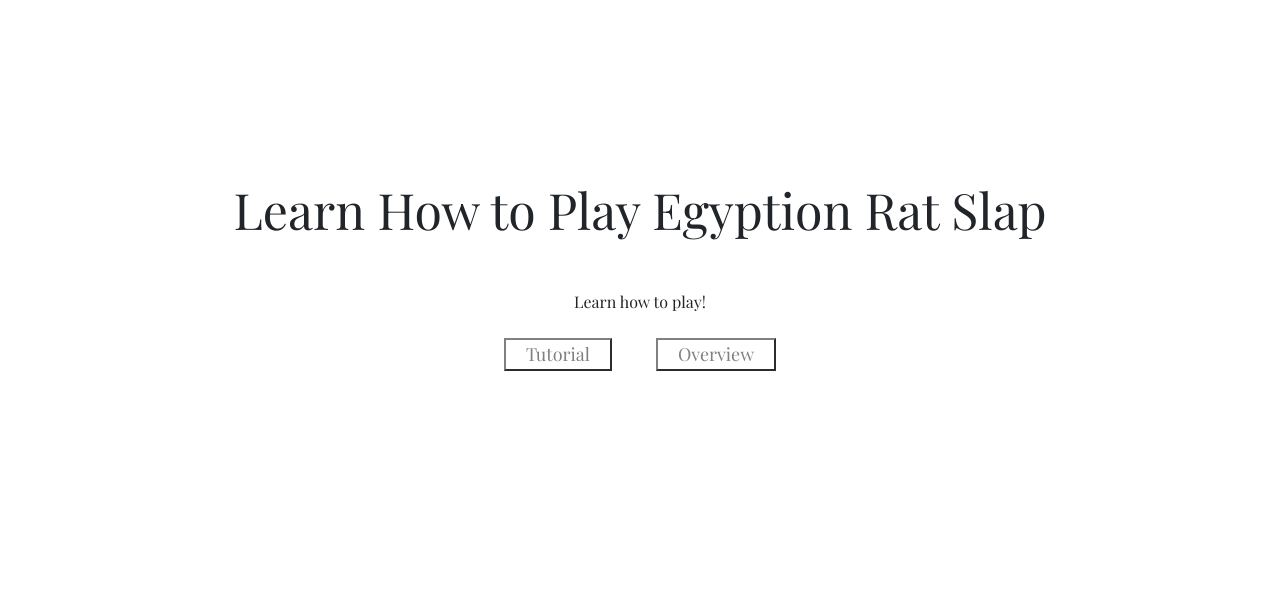
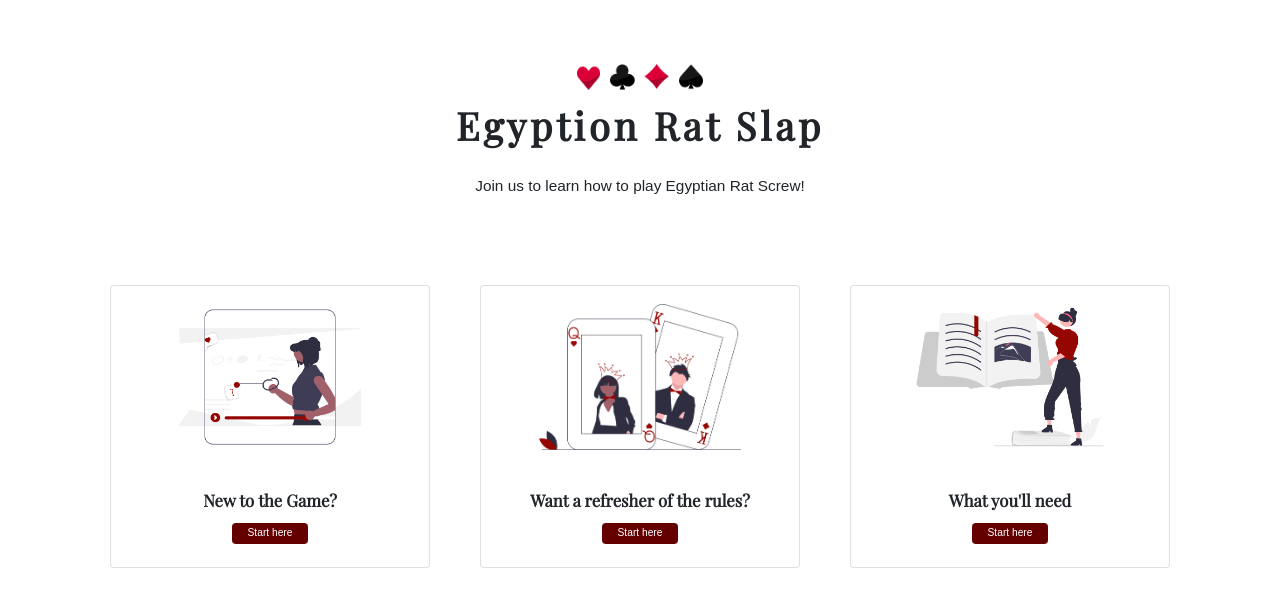
Before and after one commit to rew2155/UI_Group_Project_ERS, a Flask app: page / in a window 1280 px wide. Shown: the part 59-666 px from the top of the page. Run offline with Flask 3, Linux system fonts and the light colour scheme; some libraries are stand-ins or nearby versions; some web fonts are replaced.

Commit message:
added a home page with updates links

```diff
--- /dev/null
+++ b/static/homepage.css
@@ -0,0 +1,114 @@
+
+
+.body {
+    background-color: #F1F1F1;
+}
+
+.home-headers {
+    display: flex;
+    /* Use flexbox to center the content */
+    flex-direction: column;
+    /* Stack children vertically */
+    align-items: center;
+    /* Center align children horizontally */
+    justify-content: center;
+    /* Set the height of the container to full viewport height */
+    text-align: center;
+    /* Center the text within the container */
+}
+
+.home-icons {
+    margin-top: 5vw;
+    height: 2vw;
+    width: auto;
+}
+
+.home-msg {
+    margin: 0;
+    margin-top: 1vw;
+    font-size: 3vw;
+    margin-bottom: 2vw;
+    letter-spacing: .3vw;
+    font-weight: bold;
+}
+
+.home-subtitle {
+    margin: 0;
+    /* Remove default margin */
+    font-size: 1.2vw;
+    font-family: 'Montserrat', sans-serif;
+    font-weight: 100;
+}
+
+
+
+
+/* Override Bootstrap's column padding for a full-height card display */
+.col-md-4 {
+    padding: 0;
+    display: flex;
+    justify-content: center;
+    align-items: stretch;
+    /* This will make sure the cards stretch to the tallest one's height */
+}
+
+.card {
+    display: flex;
+    /* Enable flexbox */
+    flex-direction: column;
+    /* Stack the flex items vertically */
+    align-items: center;
+    /* Center align the flex items horizontally */
+    justify-content: center;
+    /* Center align the flex items vertically */
+    height: auto;
+    /* Set a minimum height that is greater than the width */
+    width: 25vw;
+    /* Width is smaller than the height */
+    margin: 1rem;
+    /* Provide some spacing around cards */
+}
+
+.card-title {
+    font-size: 1.3vw;
+    font-family: 'Playfair Display', 'Sans-serif';
+    font-weight: bold;
+}
+
+.card-img-top {
+    width: 80%;
+    /* Percentage of the card width */
+    height: 65%;
+    /* Maintain aspect ratio */
+    /* margin-bottom: 1rem; Space below the image */
+}
+
+.card-body {
+    display: flex;
+    flex-direction: column;
+    align-items: center;
+    justify-content: center;
+    flex-grow: 1;
+    /* Flex-grow to fill available space */
+}
+
+.card .btn {
+    display: inline-block;
+    background-color: #640000; /* Adjust color to match your button */
+    color: white;
+    padding: .4vw 1.2vw; /* Adjust padding to change size, while keeping text centered */
+    font-size: .8vw; /* Adjust font size as needed */
+    border: none;
+    border-radius: 4px; /* Adjust for rounded corners */
+    line-height: 1; /* Default line height to ensure vertical centering */
+    vertical-align: middle; /* This aligns the text vertically */
+    cursor: pointer;
+    font-family: 'Montserrat', sans-serif;
+    font-weight: 100;
+}
+
+/* Hover effect for buttons */
+.container .row .col-md-4 .card button:hover {
+    background: #c9302c;
+    /* Darker shade for hover effect */
+}
--- a/static/main.css
+++ b/static/main.css
@@ -44,11 +44,6 @@
     background-color: rgb(225, 220, 220);
 }
 
-.home-msg{
-    margin-top: 180px;
-    margin-bottom: 50px;
-    font-size: 50px;
-}
 
 .lesson-picture{
     height:210px;
--- a/templates/homepage.html
+++ b/templates/homepage.html
@@ -2,29 +2,60 @@
 
 {% block content%}
 
-<!DOCTYPE html>
 <html lang="en">
 <head>
     <meta charset="UTF-8">
     <meta name="viewport" content="width=device-width, initial-scale=1.0">
     <title>Welcome to the Quiz</title>
+    <link rel="stylesheet" href="{{url_for('static', filename='homepage.css')}}">
+
 </head>
 <body>
-    <center><header>
-        <h1 class = "home-msg">Learn How to Play Egyption Rat Slap</h1>
-    </header>
     <main>
 
-        <div>Learn how to play!</div>
+      <div></div>
 
+      <div class="home-headers">
+        <img src="/static/images/icons.png" class="home-icons" alt="icons">
+        <h1 class = "home-msg">Egyption Rat Slap</h1>
+        <div class="home-subtitle">Join us to learn how to play Egyptian Rat Screw!</div>
+      </div>
         <br>
 
-        <section>
-            <button class = "home-button" onclick="window.location.href='/setup/1';">Tutorial</button>
-            <button class = "home-button" onclick="window.location.href='/quickstart';">Overview</button>
-        </section>
+        <div class="container mt-5">
+            <div class="row">
+              <div class="col-md-4">
+                <div class="card text-center">
+                  <img src="/static/images/undraw_Tutorial_video_re_wepc.png" class="card-img-top mx-auto" alt="New to the Game?">
+                  <div class="card-body">
+                    <h5 class="card-title">New to the Game?</h5>
+                    <!-- <button class="btn">Start here</button> -->
+                    <a href="/setup/1" class="btn btn-primary">Start here</a>
+
+                  </div>
+                </div>
+              </div>
+              <div class="col-md-4">
+                <div class="card text-center">
+                  <img src="/static/images/undraw_playing_cards_cywn (1).png" class="card-img-top mx-auto" alt="Want a refresher of the rules?">
+                  <div class="card-body">
+                    <h5 class="card-title">Want a refresher of the rules?</h5>
+                    <a href="/quickstart" class="btn btn-primary">Start here</a>
+                  </div>
+                </div>
+              </div>
+              <div class="col-md-4">
+                <div class="card text-center">
+                  <img src="/static/images/undraw_Book_lover_re_rwjy.png" class="card-img-top mx-auto" alt="What you'll need">
+                  <div class="card-body">
+                    <h5 class="card-title">What you'll need</h5>
+                    <a href="/setup/1" class="btn btn-primary">Start here</a>
+                  </div>
+                </div>
+              </div>
+            </div>
+          </div>
     </main>
-    </center>
 </body>
 </html>
 
--- a/templates/layout.html
+++ b/templates/layout.html
@@ -14,7 +14,7 @@
     <!-- Bootstrap CSS -->
     <link rel="stylesheet" href="r_home.css">
     <link rel="stylesheet" href="http://code.jquery.com/ui/1.12.1/themes/base/jquery-ui.css">
-    <link rel="stylesheet" href="https://stackpath.bootstrapcdn.com/bootstrap/4.2.1/css/bootstrap.min.css">
+    <link rel="stylesheet" href="https://stackpath.bootstrapcdn.com/bootstrap/4.5.2/css/bootstrap.min.css">
     <link rel="stylesheet" href="{{ url_for('static', filename='../static/main.css') }}">
 
     <link rel="preconnect" href="https://fonts.googleapis.com">
```
Also changed, not shown: static/images/icons.png (added), static/images/undraw_Book_lover_re_rwjy.png (added), static/images/undraw_Tutorial_video_re_wepc.png (added), static/images/undraw_playing_cards_cywn (1).png (added).
